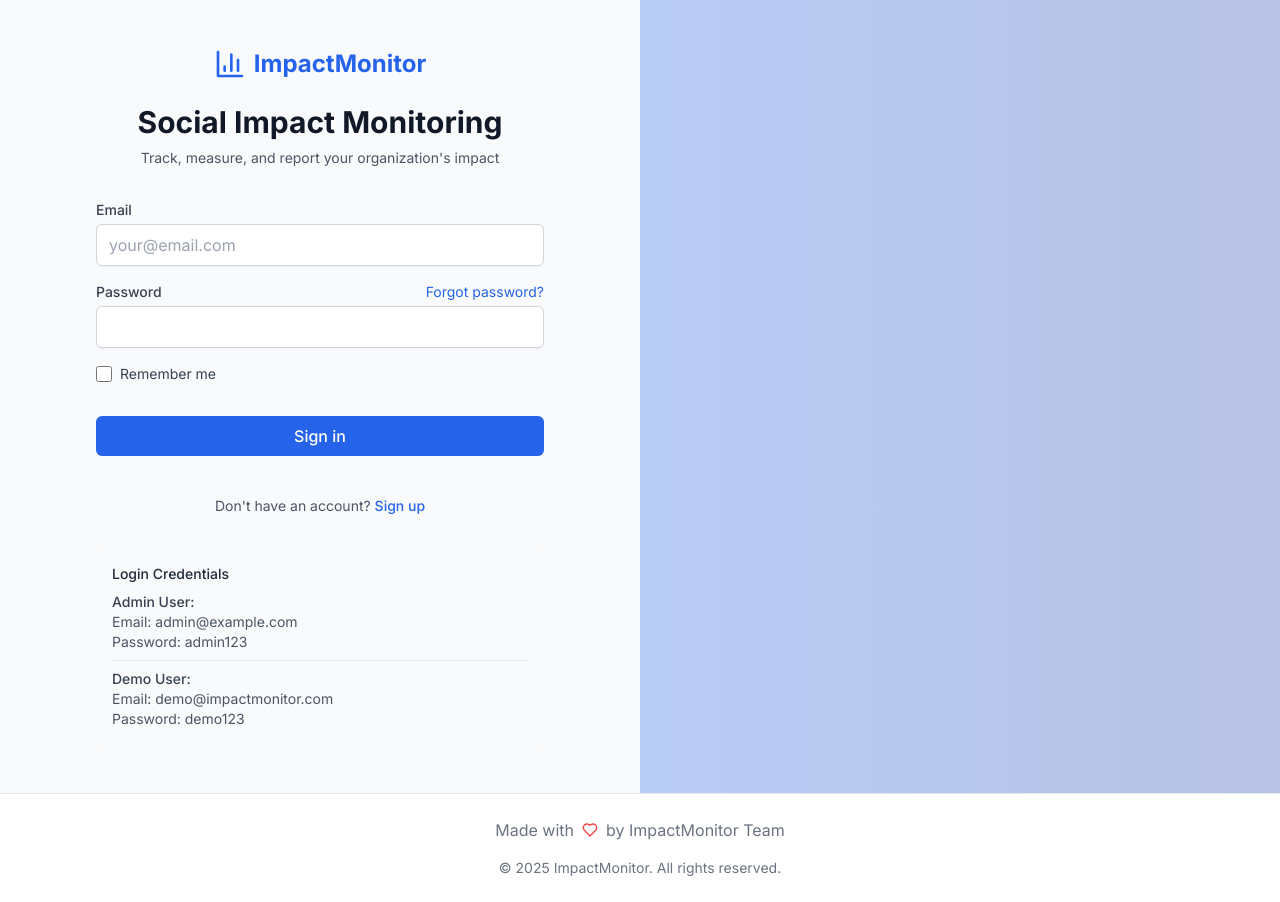
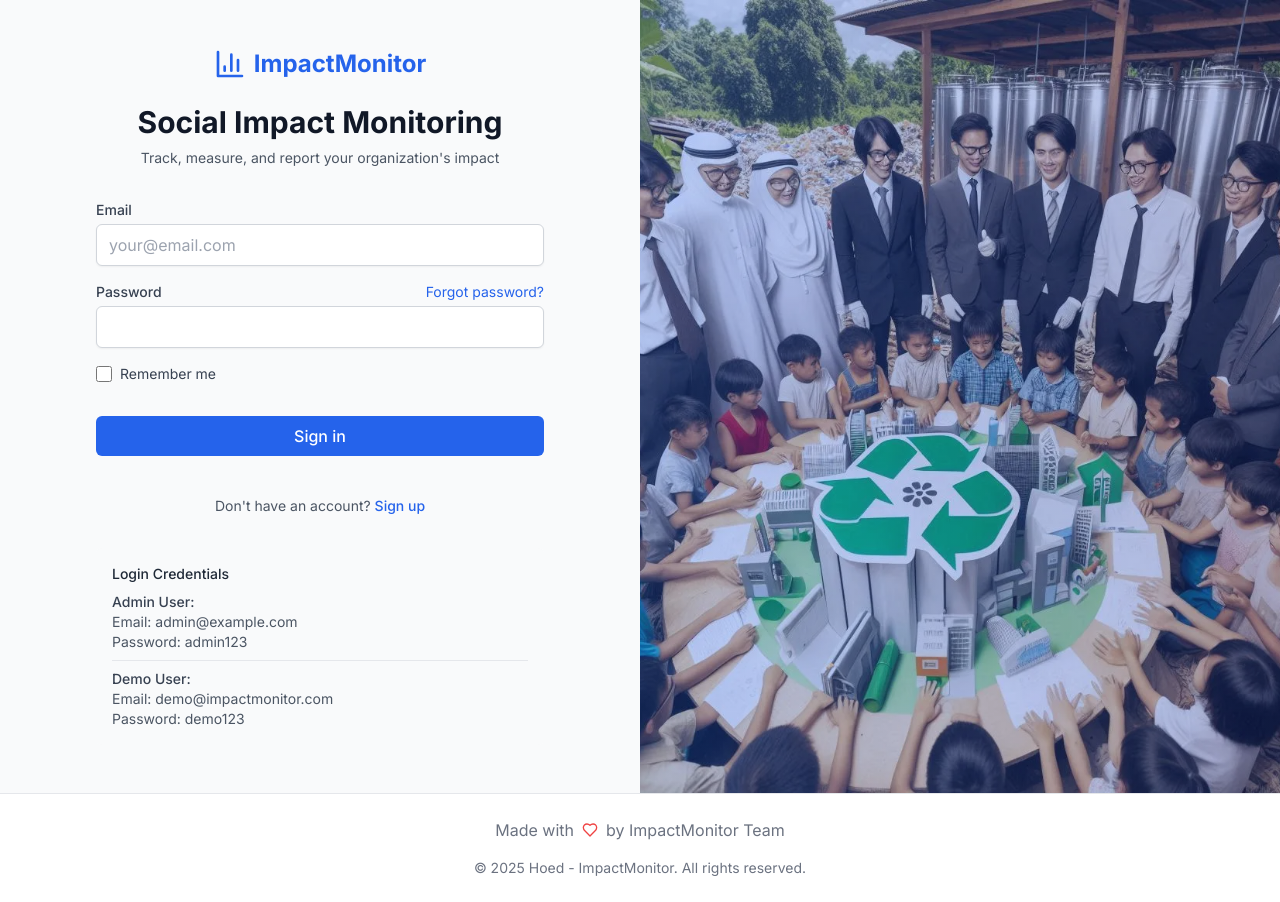
Before and after one commit to hoed/csr, a React (Vite) app: page /login in a window 1280 px wide. Built offline with nearby package versions, Linux system fonts and the light colour scheme.

Commit message:
Update footer and login theme

```diff
--- a/src/components/layout/Footer.tsx
+++ b/src/components/layout/Footer.tsx
@@ -16,7 +16,7 @@ const Footer: React.FC = () => {
             <span>by ImpactMonitor Team</span>
           </div>
           <div className="text-sm text-gray-500 dark:text-gray-400">
-            © {currentYear} ImpactMonitor. All rights reserved.
+            © {currentYear} Hoed - ImpactMonitor. All rights reserved.
           </div>
         </div>
       </div>
--- a/src/layouts/AuthLayout.tsx
+++ b/src/layouts/AuthLayout.tsx
@@ -33,7 +33,7 @@ const AuthLayout = ({ children }: { children: React.ReactNode }) => {
           <div
             className="absolute inset-0 bg-cover bg-center"
             style={{
-              backgroundImage: 'url(/images/login-bg.jpg)',
+              backgroundImage: 'url(/images/back.webp)',
               backgroundSize: 'cover',
               backgroundPosition: 'center'
             }}
```
Also changed, not shown: public/images/back.webp (added).
